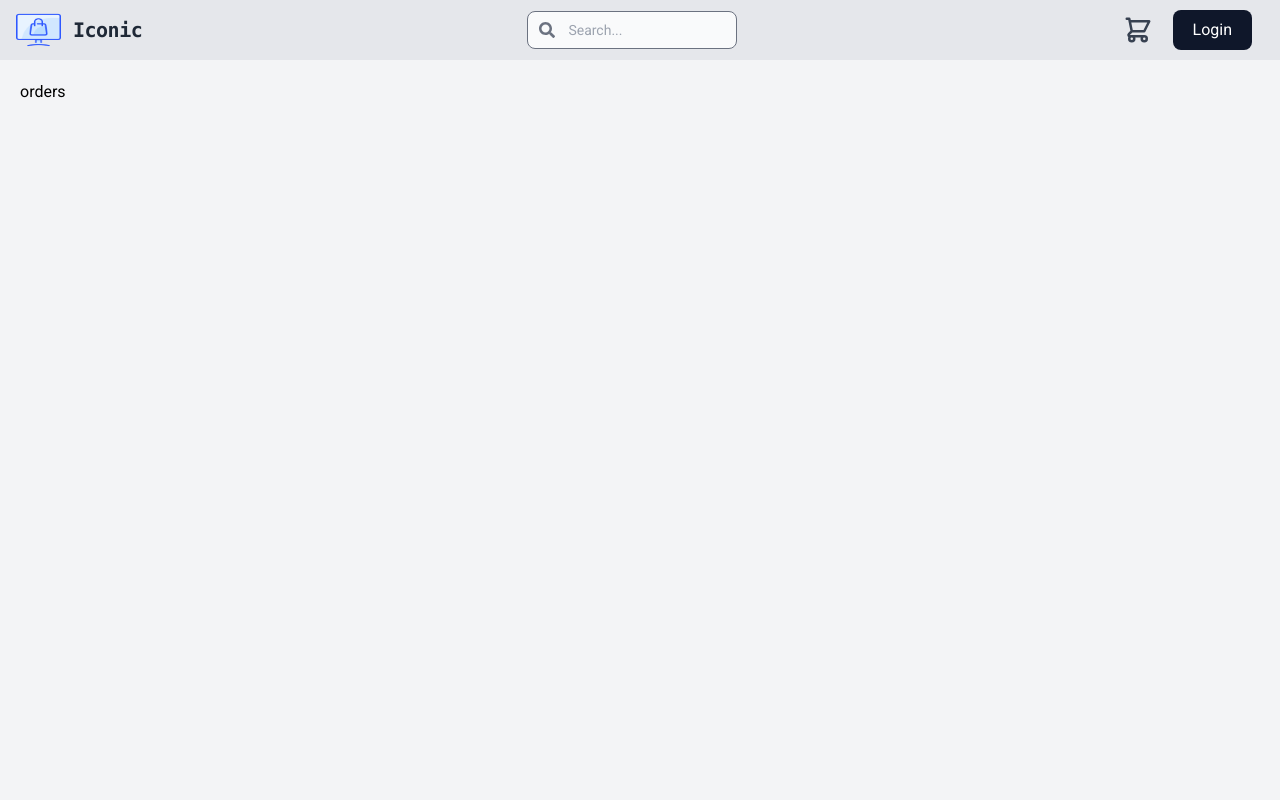
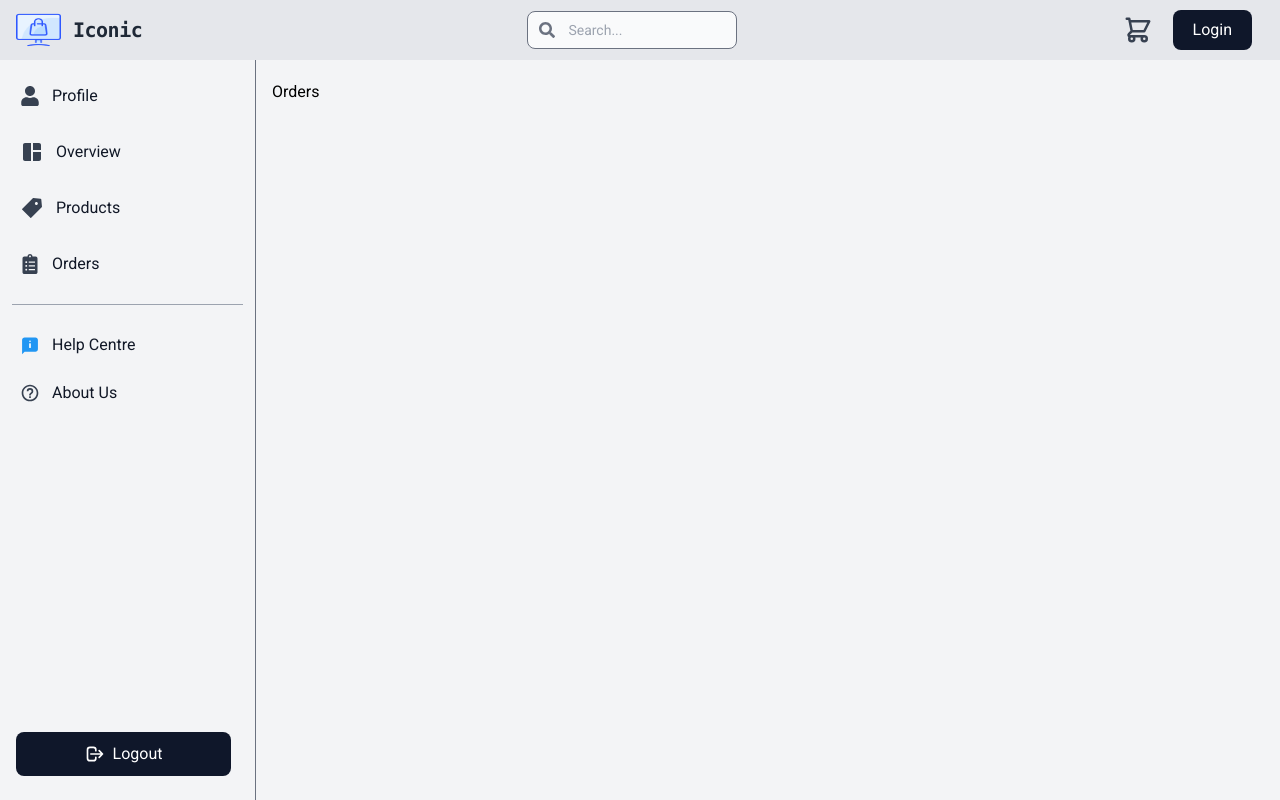
Before and after one commit to KennyMwendwaX/e-commerce, a Next.js app: page /admin/orders in a window 1280 px wide. Built offline with nearby package versions, Linux system fonts and the light colour scheme; no server answers.

Commit message:
Added links on sidebar

```diff
--- a/components/Sidebar.tsx
+++ b/components/Sidebar.tsx
@@ -1,3 +1,4 @@
+import Link from "next/link";
 import { AiFillTag } from "react-icons/ai";
 import { BiHelpCircle } from "react-icons/bi";
 import { FaClipboardList, FaUser } from "react-icons/fa";
@@ -16,54 +17,54 @@ export default function Sidebar() {
         <div className="h-full overflow-y-auto bg-gray-100 px-3 py-5">
           <ul className="space-y-4">
             <li>
-              <a
-                href="#"
+              <Link
+                href="/admin"
                 className="group flex items-center rounded-lg p-2 text-base font-medium text-gray-900 hover:bg-gray-700 hover:text-white">
                 <FaUser className="h-5 w-5 text-gray-700 group-hover:text-gray-100" />
                 <span className="ml-3">Profile</span>
-              </a>
+              </Link>
             </li>
             <li>
-              <a
-                href="#"
+              <Link
+                href="/admin/overview"
                 className="group flex items-center rounded-lg p-2 text-base font-medium text-gray-900 hover:bg-gray-700 hover:text-white">
                 <MdSpaceDashboard className="h-6 w-6 text-gray-700 group-hover:text-gray-100" />
                 <span className="ml-3">Overview</span>
-              </a>
+              </Link>
             </li>
             <li>
-              <a
-                href="#"
+              <Link
+                href="/admin/products"
                 className="group flex items-center rounded-lg p-2 text-base font-medium text-gray-900 hover:bg-gray-700 hover:text-white">
                 <AiFillTag className="h-6 w-6 text-gray-700 group-hover:text-gray-100" />
                 <span className="ml-3">Products</span>
-              </a>
+              </Link>
             </li>
             <li>
-              <a
-                href="#"
+              <Link
+                href="/admin/orders"
                 className="group flex items-center rounded-lg p-2 text-base font-medium text-gray-900 hover:bg-gray-700 hover:text-white">
                 <FaClipboardList className="h-5 w-5 text-gray-700 group-hover:text-gray-100" />
                 <span className="ml-3">Orders</span>
-              </a>
+              </Link>
             </li>
           </ul>
           <ul className="mt-5 space-y-2 border-t border-gray-400 pt-5">
             <li>
-              <a
+              <Link
                 href="#"
                 className="group flex items-center rounded-lg p-2 text-base font-medium text-gray-900 hover:bg-gray-700 hover:text-white">
                 <FcAbout className="h-5 w-5 text-gray-700 group-hover:text-gray-100" />
                 <span className="ml-3">Help Centre</span>
-              </a>
+              </Link>
             </li>
             <li>
-              <a
+              <Link
                 href="#"
                 className="group flex items-center rounded-lg p-2 text-base font-medium text-gray-900 hover:bg-gray-700 hover:text-white">
                 <BiHelpCircle className="h-5 w-5 text-gray-700 group-hover:text-gray-100" />
                 <span className="ml-3">About Us</span>
-              </a>
+              </Link>
             </li>
           </ul>
         </div>
--- a/pages/admin/index.tsx
+++ b/pages/admin/index.tsx
@@ -4,7 +4,7 @@ import Image from "next/image";
 import Logo from "@/public/logo.png";
 import { HiOutlineUser, HiFingerPrint, HiOutlineLogout } from "react-icons/hi";
 import Link from "next/link";
-import Sidebar from "@/components/Sidebar";
+import SideLayout from "@/components/SideLayout";
 
 export default function Profile() {
   // const router = useRouter();
@@ -18,7 +18,7 @@ export default function Profile() {
 
   return (
     <>
-      <Sidebar>
+      <SideLayout>
         <main className="h-auto p-4 pt-20 md:ml-64">
           <div className="mb-4 grid grid-cols-1 gap-4 sm:grid-cols-2 lg:grid-cols-4">
             <div className="h-32 rounded-lg border-2 border-dashed border-gray-300 dark:border-gray-600 md:h-64"></div>
@@ -41,7 +41,7 @@ export default function Profile() {
             <div className="h-48 rounded-lg border-2 border-dashed border-gray-300 dark:border-gray-600 md:h-72"></div>
           </div>
         </main>
-      </Sidebar>
+      </SideLayout>
     </>
   );
 }
--- a/pages/admin/orders.tsx
+++ b/pages/admin/orders.tsx
@@ -1,7 +1,9 @@
+import SideLayout from "@/components/SideLayout";
+
 export default function Orders() {
   return (
-    <>
-      <div className="container mx-auto px-5 pb-5 pt-20">orders</div>
-    </>
+    <SideLayout>
+      <main className="h-auto p-4 pt-20 md:ml-64">Orders</main>
+    </SideLayout>
   );
 }
```
Also changed, not shown: pages/admin/overview.tsx (+5 -3 lines), pages/admin/products.tsx (+5 -3 lines).
